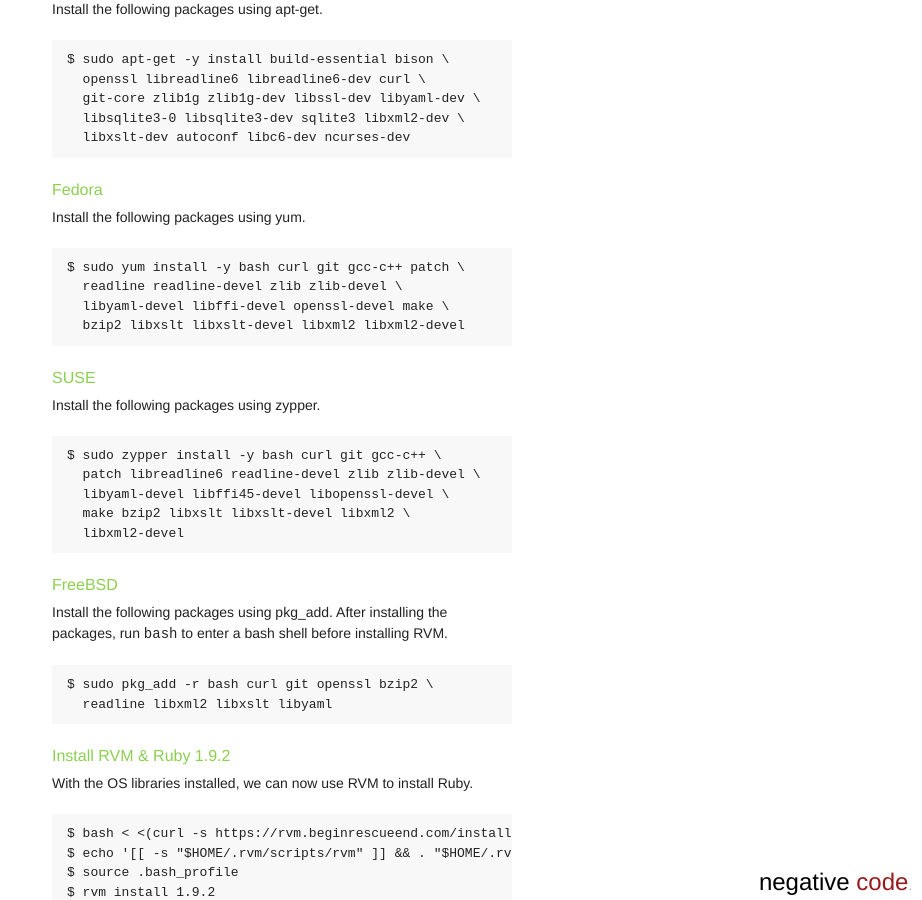
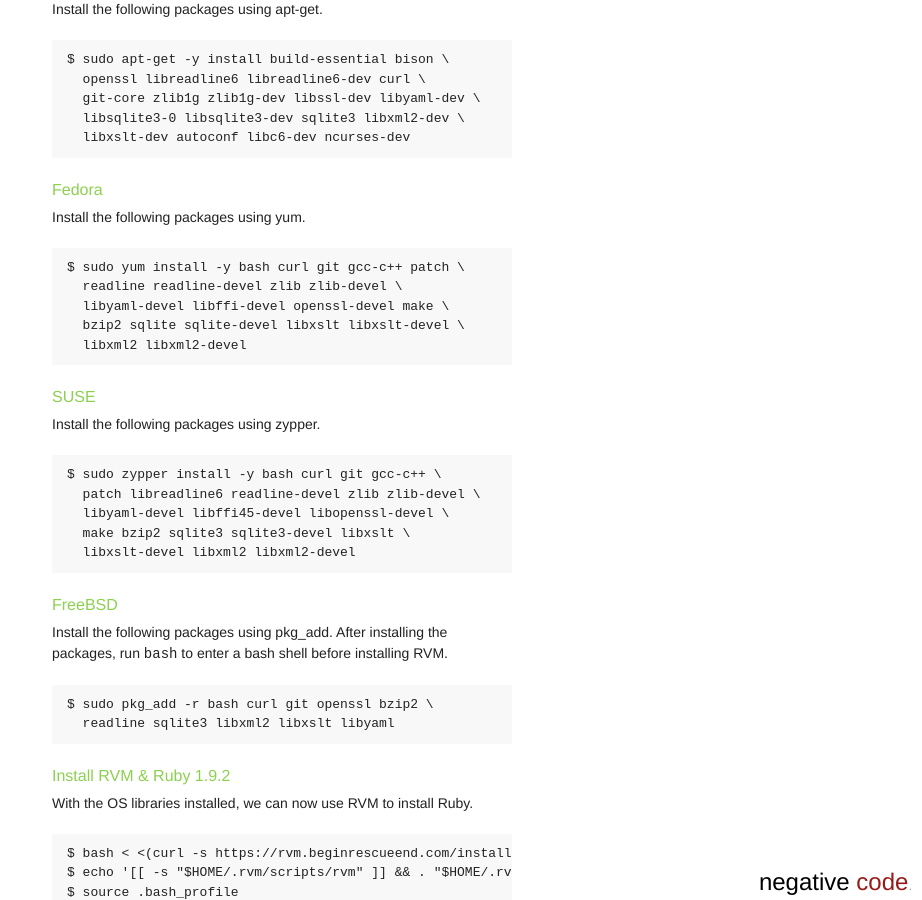
Before and after one commit to negativecode/vines, a Jekyll site: the page built from ruby.html, in a window 1280 px wide and 900 px high, scrolled down 415 px. Shown: the whole window, without its empty margins (358-1280 px from the left). Built offline with Jekyll 4.4.1, drawn with Linux system fonts in a browser that asks for light colours.

Commit message:
Add sqlite packages.

```diff
--- a/ruby.html
+++ b/ruby.html
@@ -43,7 +43,8 @@
 $ sudo yum install -y bash curl git gcc-c++ patch \
   readline readline-devel zlib zlib-devel \
   libyaml-devel libffi-devel openssl-devel make \
-  bzip2 libxslt libxslt-devel libxml2 libxml2-devel
+  bzip2 sqlite sqlite-devel libxslt libxslt-devel \
+  libxml2 libxml2-devel
 </pre>
 
 <h2>SUSE</h2>
@@ -54,8 +55,8 @@
 $ sudo zypper install -y bash curl git gcc-c++ \
   patch libreadline6 readline-devel zlib zlib-devel \
   libyaml-devel libffi45-devel libopenssl-devel \
-  make bzip2 libxslt libxslt-devel libxml2 \
-  libxml2-devel
+  make bzip2 sqlite3 sqlite3-devel libxslt \
+  libxslt-devel libxml2 libxml2-devel
 </pre>
 
 <h2>FreeBSD</h2>
@@ -65,7 +66,7 @@
 </p>
 <pre>
 $ sudo pkg_add -r bash curl git openssl bzip2 \
-  readline libxml2 libxslt libyaml
+  readline sqlite3 libxml2 libxslt libyaml
 </pre>
 
 <h2>Install RVM &amp; Ruby 1.9.2</h2>
```
